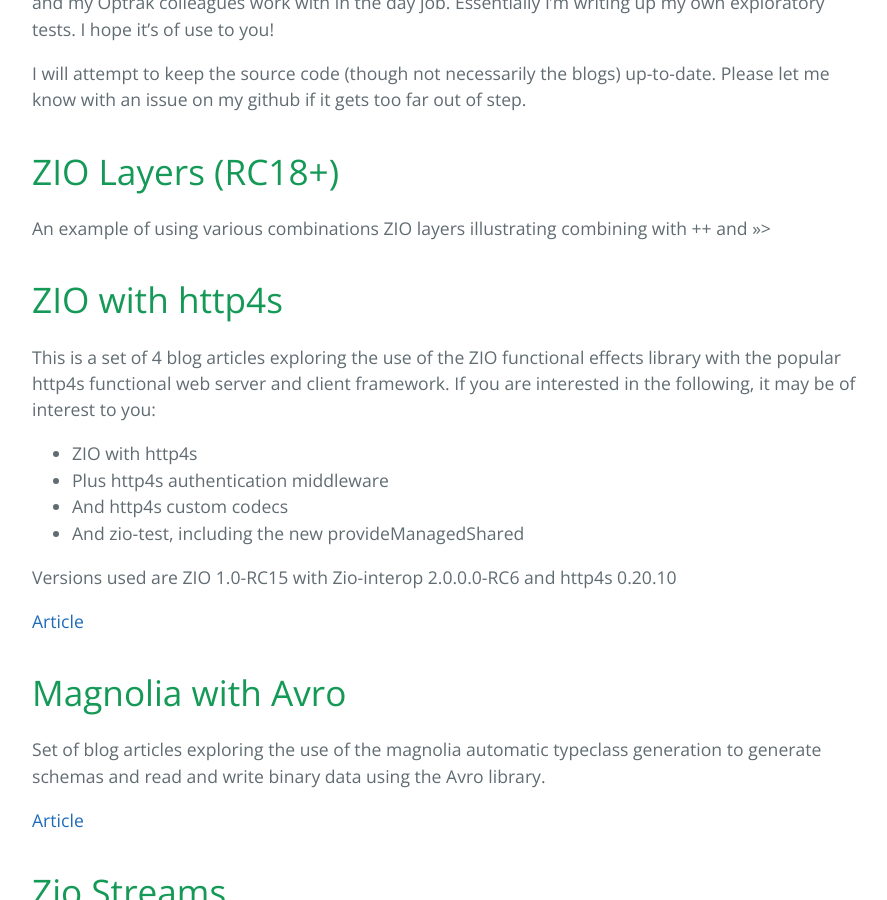
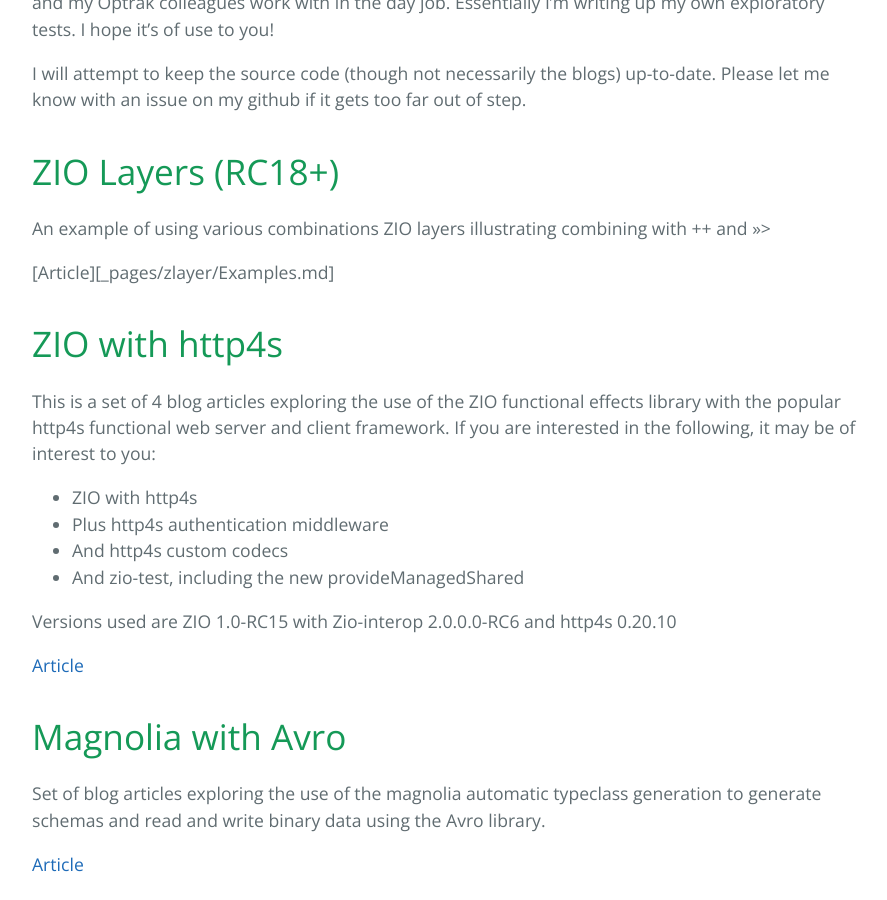
Before and after one commit to TimPigden/TimPigden.github.io, a Jekyll site: the page built from index.md, in a window 1280 px wide and 900 px high, scrolled down 456 px. Shown: the whole window, without its empty margins (192-1079 px from the left). Built offline with Jekyll 4.4.1, drawn with Linux system fonts in a browser that asks for light colours; our own code applies the rules of GitHub Pages for plain Markdown files.

Commit message:
with link

```diff
--- a/index.md
+++ b/index.md
@@ -14,6 +14,8 @@
 # ZIO Layers (RC18+)
 
 An example of using various combinations ZIO layers illustrating combining with ++ and >>>
+
+[Article][_pages/zlayer/Examples.md]
 
 
 # ZIO with http4s
```
